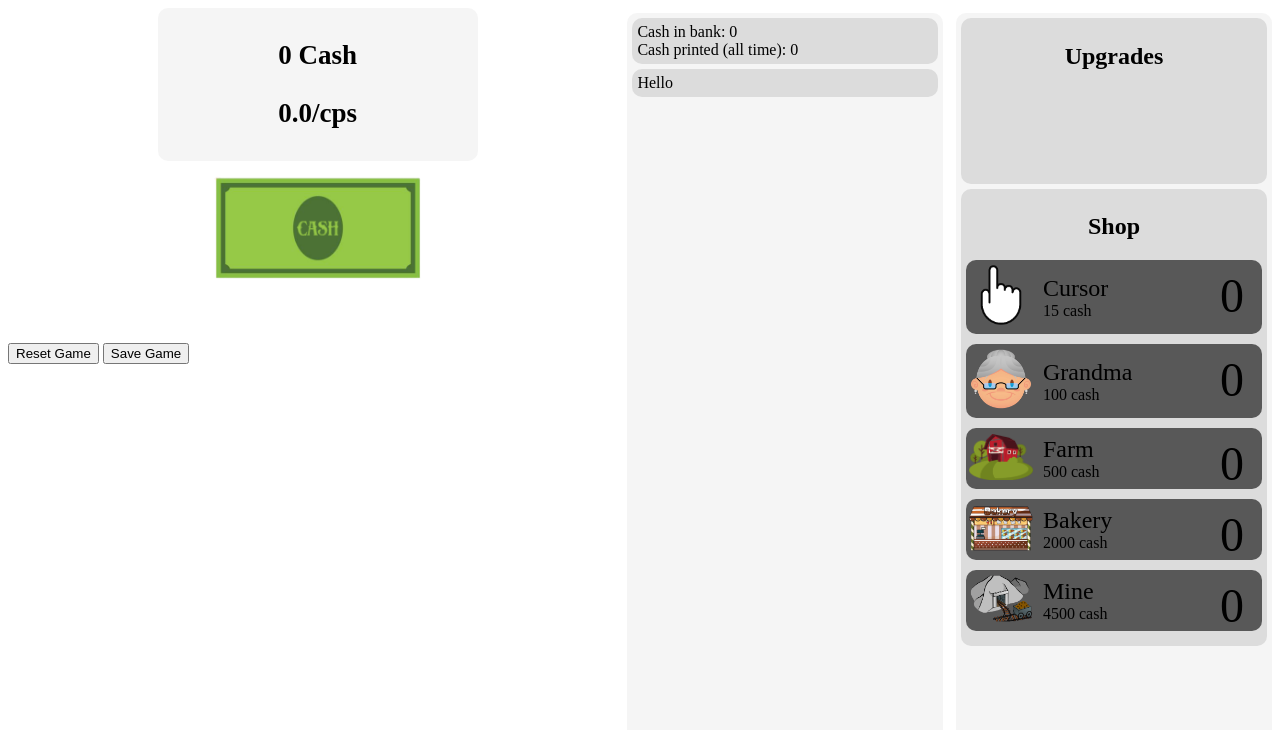
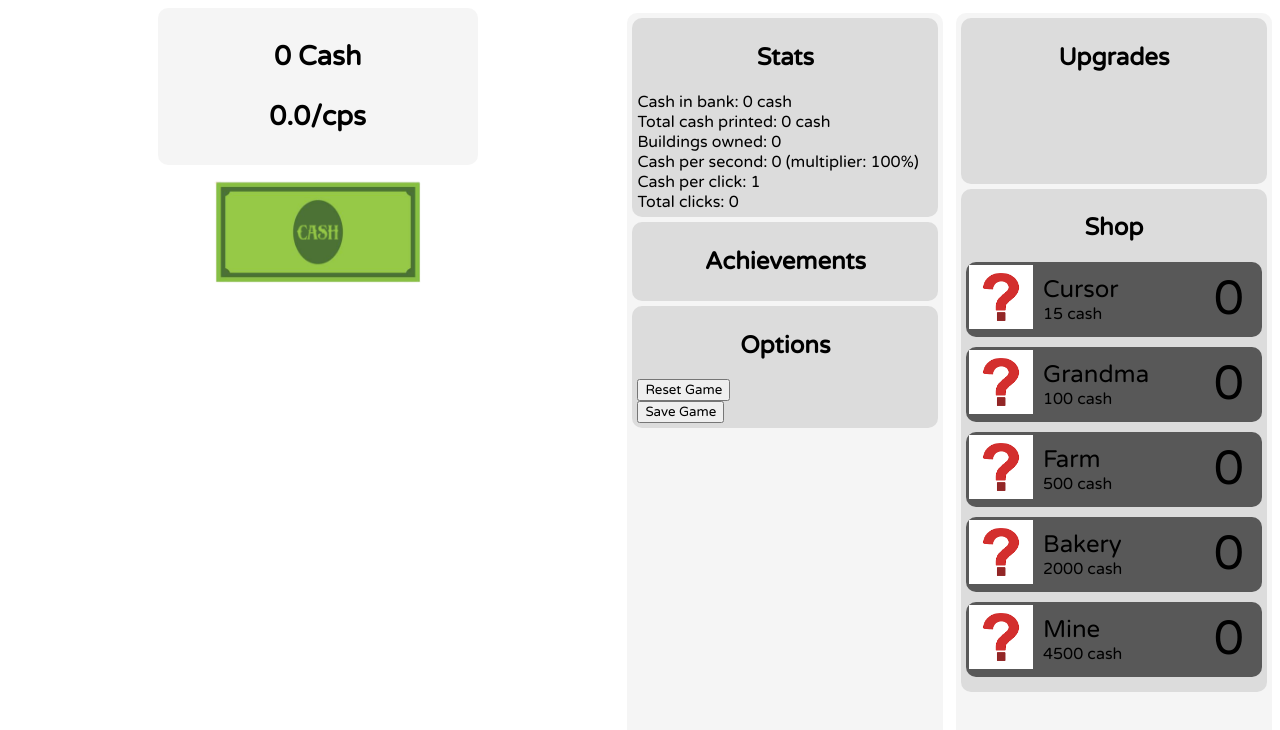
Before and after one commit to Harvelon365/Cash-Clicker, a plain HTML site: page index.html in a window 1280 px wide. Drawn offline with Linux system fonts and the light colour scheme.

Commit message:
General Improvements
- Added placeholder image
- Added new font style
- Improved looks
- Added acheivements and options section
- Moved Save and reset buttons

```diff
--- a/index.html
+++ b/index.html
@@ -8,8 +8,13 @@
             <div id="shopContainer"></div>
         </div>
         <div class="sectionMiddle">
-            <div id="statsContainer">Hello</div>
-            <div id="achievementsContainer">Hello</div>
+            <div id="statsContainer"><h2><center>Stats</center></h2></div>
+            <div id="achievementsContainer"><h2><center>Achievements</center></h2></div>
+            <div id="optionsContainer"><h2><center>Options</center></h2>
+                <button onclick="resetGame();">Reset Game</button>
+                <br>
+                <button onclick="saveGame();">Save Game</button>
+            </div>
         </div>
         <div class="sectionLeft">
             <center>
@@ -21,11 +26,6 @@
                     <img src="images/Cash.png" id="clicker">
                 </div>
             </center>
-            <div class="sectionFooter">
-                <h5></h5>
-                <button onclick="resetGame();">Reset Game</button>
-                <button onclick="saveGame();">Save Game</button>
-            </div>
         </div>
         <center>
             <div class="toast">Saved!</div>
--- a/main.css
+++ b/main.css
@@ -1,3 +1,13 @@
+@font-face{
+    font-family: Varela;
+    src: url(VarelaRound-Regular.ttf)
+}
+
+*{
+    font-family: Varela;
+    z-index: 2;
+}
+
 .sectionLeft{
     float: left;
     height: 95vh;
@@ -157,6 +167,7 @@
 }
 #upgradeContainer:hover{
     height: auto;
+    min-height: 155.5px;
 }
 
 
@@ -169,6 +180,13 @@
 
 
 #achievementsContainer{
+    background-color: rgba(204, 203, 203, 0.6);
+    border-radius: 10px;
+    padding: 5px;
+    margin: 5px;
+}
+
+#optionsContainer{
     background-color: rgba(204, 203, 203, 0.6);
     border-radius: 10px;
     padding: 5px;
--- a/main.js
+++ b/main.js
@@ -57,11 +57,11 @@ var building = {
         "Mine"
     ],
     image: [
-        "Cursor.png",
-        "Grandma.png",
-        "Farm.png",
-        "Bakery.png",
-        "Mine.png"
+        "unknown.png",
+        "unknown.png",
+        "unknown.png",
+        "unknown.png",
+        "unknown.png"
     ],
     count: [0, 0, 0, 0, 0],
     income: [
@@ -116,15 +116,15 @@ var upgrade = {
         "Cash production multiplier +1%"
     ],
     image:[
-        "ButterCursor.png",
-        "StoneCursor.png",
-        "Mouse.png",
-        "MetalCursor.png",
-        "Mouse.png",
-        "Mouse.png",
-        "Cream1.png",
-        "Cream2.png",
-        "Cream3.png"
+        "unknown.png",
+        "unknown.png",
+        "unknown.png",
+        "unknown.png",
+        "unknown.png",
+        "unknown.png",
+        "unknown.png",
+        "unknown.png",
+        "unknown.png",
     ],
     type:[
         "building",
@@ -258,6 +258,16 @@ var display = {
                 }
             }
         }
+    },
+
+    updateStats: function(){
+        document.getElementById("statsContainer").innerHTML = '<h2><center>Stats</center></h2>'
+        document.getElementById("statsContainer").innerHTML += 'Cash in bank: '+game.cash.toFixed(0)+' cash<br/>'
+        document.getElementById("statsContainer").innerHTML += 'Total cash printed: '+game.totalCash.toFixed(0)+' cash<br/>'
+        document.getElementById("statsContainer").innerHTML += 'Buildings owned: '+building.count.reduce(sum)+'<br/>'
+        document.getElementById("statsContainer").innerHTML += 'Cash per second: '+game.getCashPerSecond().toFixed(0)+' (multiplier: '+(game.cashMultiplier*100).toFixed(0)+'%)<br/>'
+        document.getElementById("statsContainer").innerHTML += 'Cash per click: '+game.clickValue.toFixed(0)+'<br/>'
+        document.getElementById("statsContainer").innerHTML += 'Total clicks: '+game.totalClicks.toFixed(0)+'<br/>'
     }
 };
 
@@ -327,6 +337,7 @@ window.onload = function(){
     display.updateScore();
     display.updateUpgrades();
     display.updateShop();
+    display.updateStats();
 };
 
 setInterval(function(){
@@ -341,12 +352,16 @@ setInterval(function(){
     display.updateScore();
     display.updateShop();
     display.updateUpgrades();
-    document.getElementById("statsContainer").innerHTML = 'Cash in bank: '+game.cash.toFixed(0)+'<br/>Cash printed (all time): '+game.totalCash.toFixed(0)+''
+    display.updateStats();
 }, 1000);
 
 setInterval(function() {
     saveGame();
 }, 30000);
+
+function clickValueSet(){
+    document.getElementById("clickValueDisplay").innerText = game.clickValue.toFixed(0);
+}
 
 function sum(total, num){
     return total + num;
```
Also changed, not shown: Cabin-Regular.ttf (added), Oswald-Regular.ttf (added), VarelaRound-Regular.ttf (added), images/buildings/unknown.png (added), images/upgrades/unknown.png (added).
